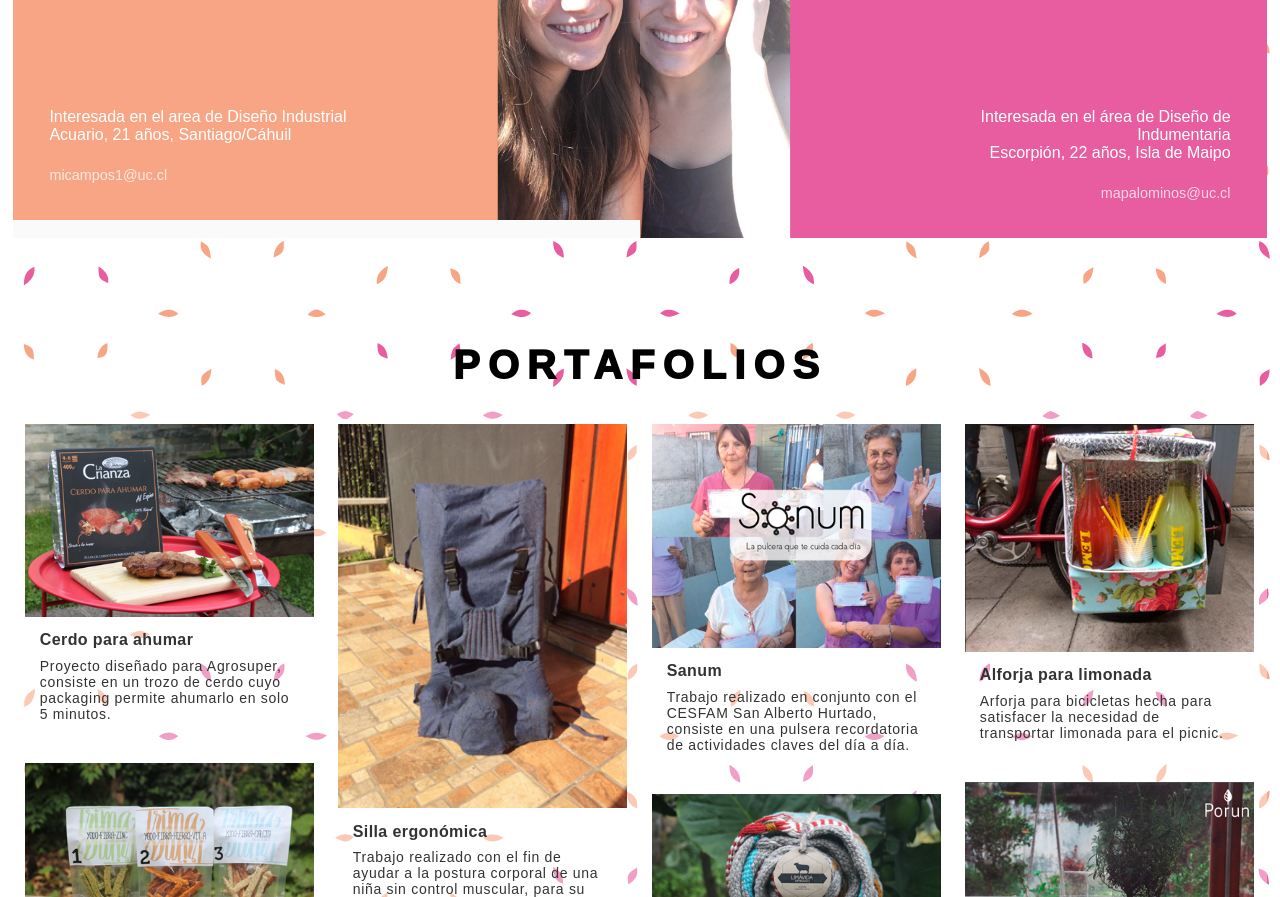
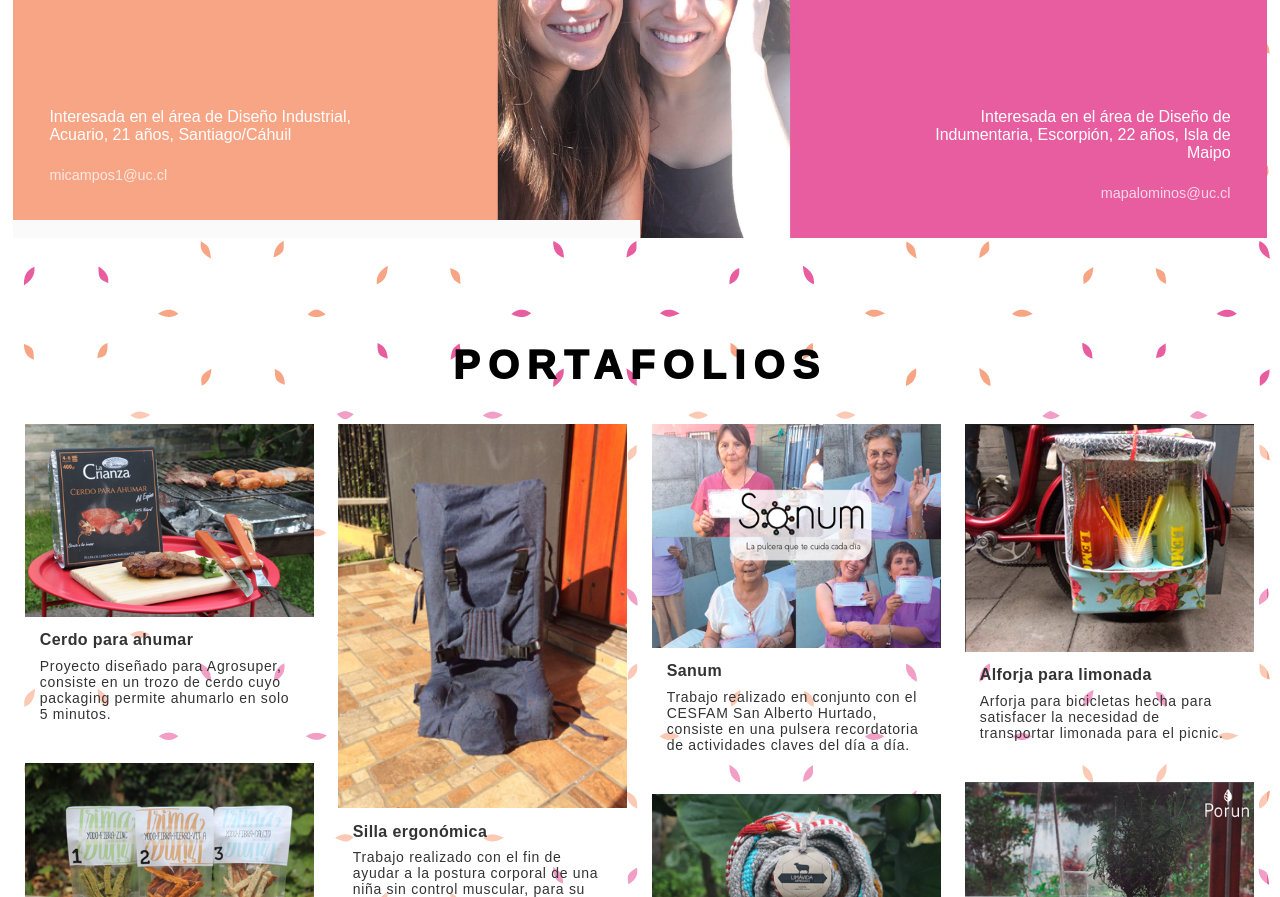
Before and after one commit to MarielaCamposs/campos-palominos, a plain HTML site: page index.html in a window 1280 px wide. Shown: the part 936-1833 px from the top of the page. Drawn offline with Linux system fonts and the light colour scheme.

Commit message:
Update index.html

```diff
--- a/index.html
+++ b/index.html
@@ -247,13 +247,13 @@
 	<div class="dupla primera">
 		<h4>Mariela Campos</h4>
 		<h5>Estudiante de Diseño integral</h5>
-		<p>Interesada en el area de Diseño Industrial <br>Acuario, 21 años, Santiago/Cáhuil</p>
+		<p>Interesada en el área de Diseño Industrial, Acuario, 21 años, Santiago/Cáhuil</p>
 		<address><a href="mailto:micampos1@uc.cl">micampos1@uc.cl</a></address>
 	</div><!--/dupla primera-->
 	<div class="dupla segunda">
 		<h4>Martina Palominos</h4>
 		<h5>Estudiante de Diseño integral</h5>
-		<p>Interesada en el área de Diseño de Indumentaria <br>Escorpión, 22 años, Isla de Maipo </p>
+		<p>Interesada en el área de Diseño de Indumentaria, Escorpión, 22 años, Isla de Maipo </p>
 		<address><a href="mailto:mapalominos@uc.cl">mapalominos@uc.cl</a></address>
 	</div><!--/dupla segunda-->
 	<hr />
```
